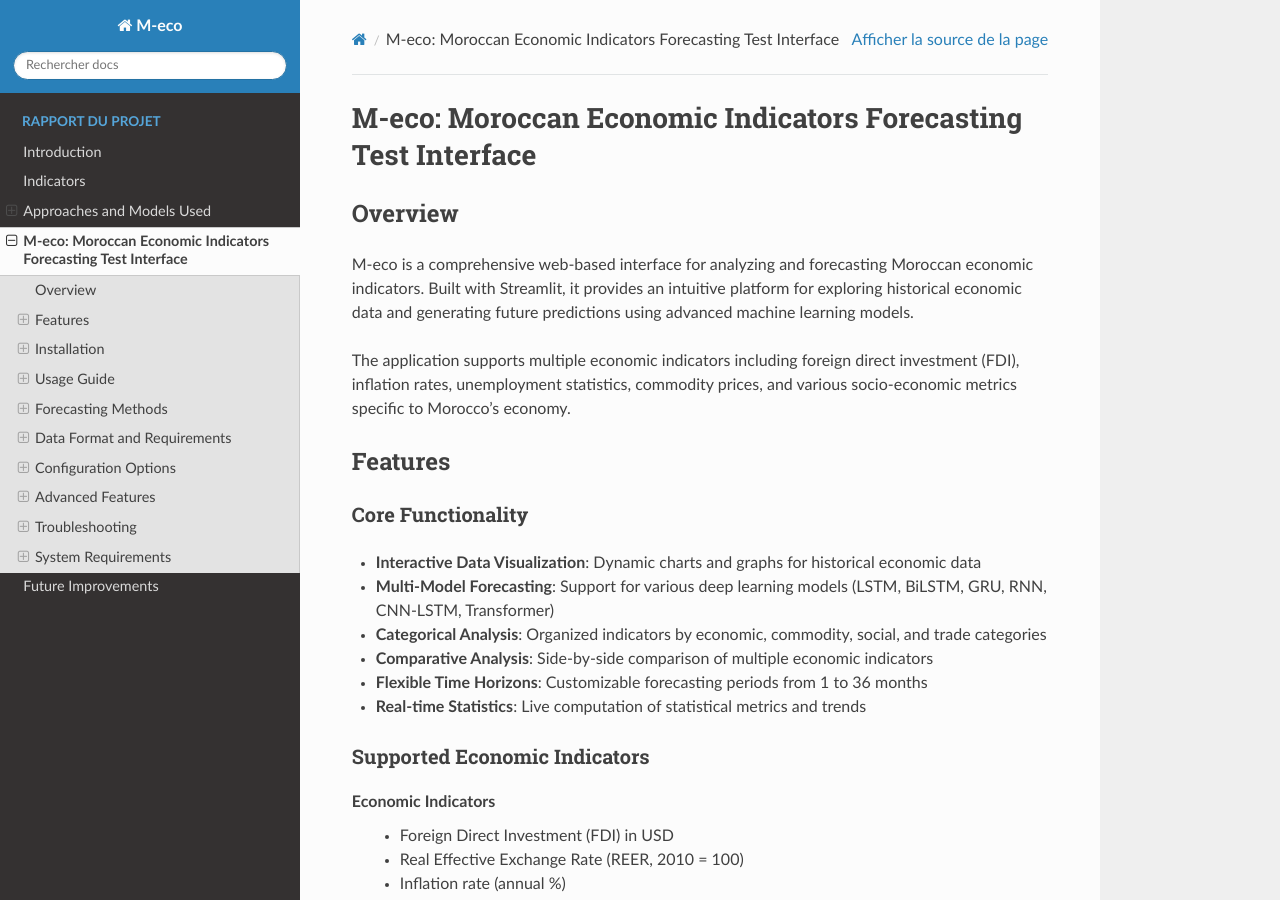
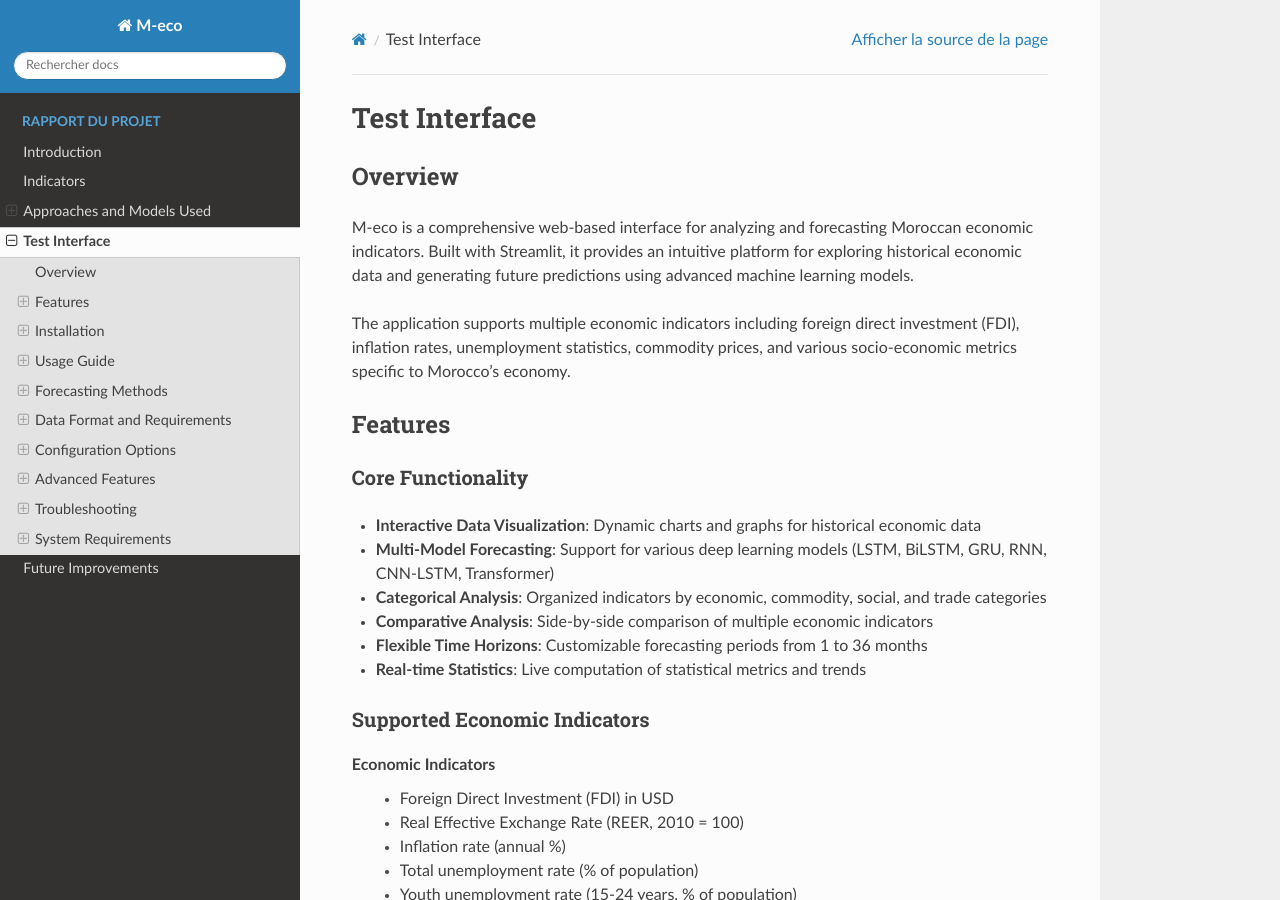
Before and after one commit to med-reda-nk/M_eco, a Sphinx documentation site: the page built from Documentation/interface.rst, in a window 1280 px wide and 900 px high. Built offline with Sphinx 7.4.7 and the Read the Docs theme 3.1.0, drawn with Linux system fonts in a browser that asks for light colours.

Commit message:
Update interface.rst

```diff
--- a/Documentation/interface.rst
+++ b/Documentation/interface.rst
@@ -1,5 +1,5 @@
 ================================
-M-eco: Moroccan Economic Indicators Forecasting Test Interface
+Test Interface
 ================================
 
 
```
